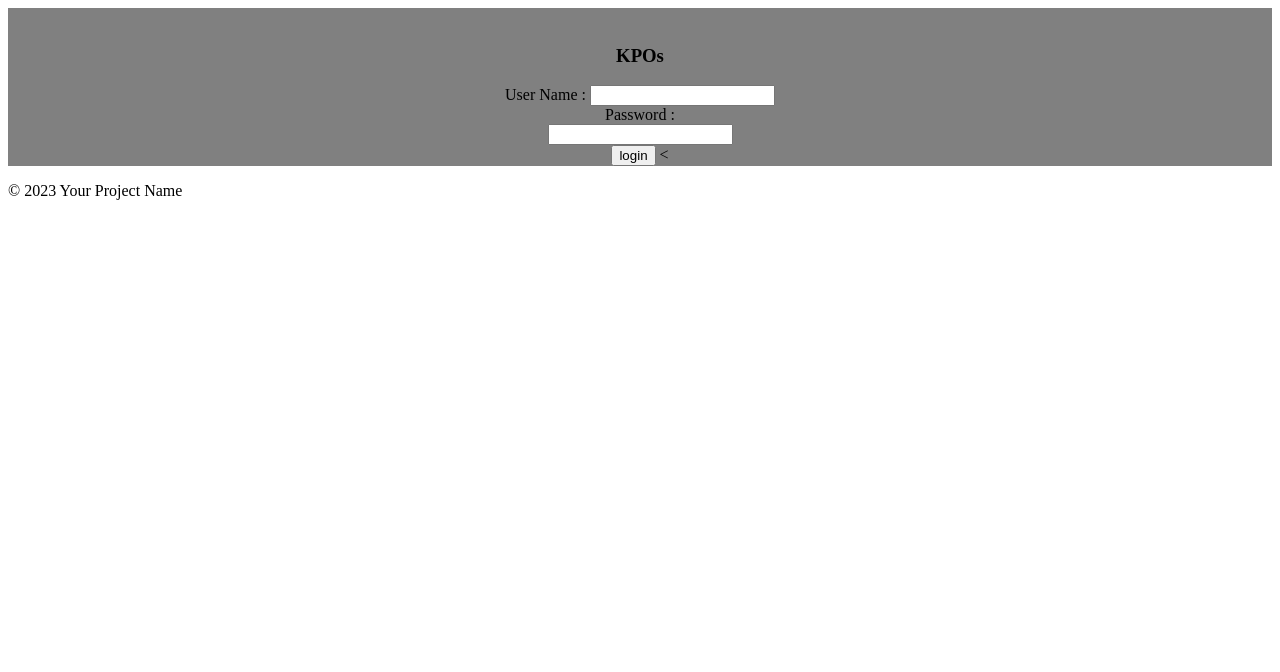
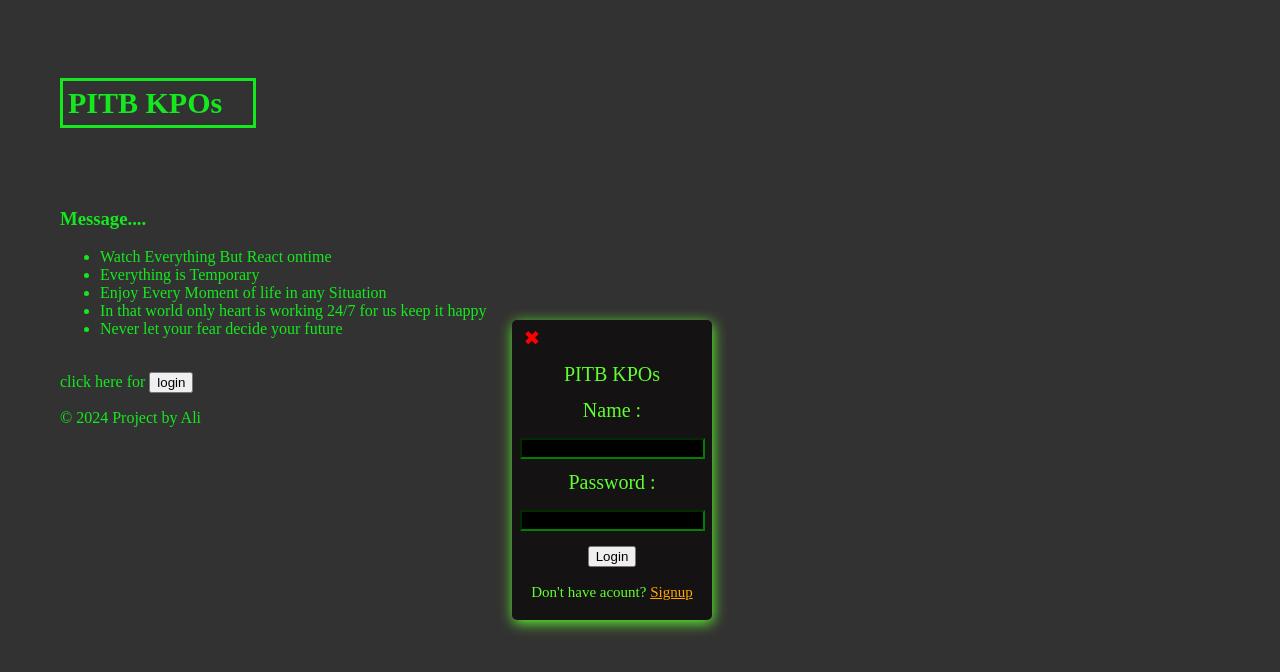
Before and after one commit to Lorenzo-777/myweb, a plain HTML site: page index.html in a window 1280 px wide. Both pictures are taken after a click on the button "login". Drawn offline with Linux system fonts and the light colour scheme.

Commit message:
Update index.html

```diff
--- a/index.html
+++ b/index.html
@@ -1,3 +1,4 @@
+
 <!DOCTYPE html>
 <html lang="en">
 <head>
@@ -6,41 +7,167 @@
     <title>IT Squad</title>
    <!-- <link rel="stylesheet" href="styles.css">--> </head>
     <style>
+
+
+
+
         body{
-            background-color:skyblue:
+            background-color:skyblue;
             margin: 20px;
+            background-color: rgb(51, 50, 50);
+
         }
 
-        .login{
-            text-align:center;
-            float:center;
-            background-color: grey;
-            box-shadow:7px 12px 20px solid black;
-        }
+
+#Signup{
+    color: orange;
+}
+.section{
+    margin: 40px;
+color:rgb(20, 233, 30);
+}
+h2{
+    font-size: 30px;
+    border: 3px solid ;
+    width: 180px;
+    padding: 5px;
+    left: 10px;
+}
+#loginp{
+    margin: 0px;
+}
+.log{
+    z-index: 1;
+    position:fixed;
+    left: 40%;
+    top: 40%;
+    display: block;
+    font-size: 20px;
+    background-color: rgb(20, 18, 18);
+    width: 200px;
+    text-align: center;
+    height: 300px;
+    line-height: 1.8;
+    border-radius: 5px;
+    color: rgb(95, 255, 47);
+    box-shadow: 1px 3px 14px ;
+    display: none;
+
+}
+input{
+    background-color: black;
+    color: rgb(30, 238, 30);
+    text-align: center;
+    border-color: green;
+
+}
+button:hover{
+background-color: rgb(118, 194, 5);
+box-shadow: 1px 3px 14px wheat;
+color: white;
+}
+#Sign{
+    font-size: 15px;
+}
+#cross{
+    position: relative;
+    right: 40%;
+    color: red;
+    text-decoration: none;
+}
+
+
+
+
+
     </style>
 <body>
-    <div>
-        <div class="login">
-            <img src="" >
-            <h3>
-            KPOs
-            </h3>
-            <label>User Name : </label>
-            <input type= "text">
-            <br>
-            <label>Password :</label>
-            <br>
-            <input type="password">
-            <br>
-            <button onclick="login">login</button>
-            <
+    <br>
+
+    <div class="section">
+        <h2> PITB KPOs</h2>
+        <br>
+        <br>
+
+        <h3>Message....</h3>
+
+        <ul>
+            <li>Watch Everything But React ontime </li>
+            <li>Everything is Temporary
+            </li>
+            <li>Enjoy Every Moment of life in any Situation </li>
+            <li>In that world only heart is working 24/7 for us keep it happy </li>
+            <li>Never let your fear decide your future </li>
+        </ul>
+<br>
+<span> click here for    <button onclick="show()" >login</button> </span>
+
+<section id="loginp">
+    <div class="log">
+        <a id="cross" href="#" onclick="hide()"> &#10006;</a>
+        <br>
+<span>PITB KPOs</span>
+<br>
+
+<label>Name :</label>
+<br>
+<input type="text" id="userinput">
+<br>
+<label  >Password :
+</label>
+<br>
+<input type="password" id="passwordinput">
+<br>
+<button onclick="login()" >Login</button>
+<br>
+<span id="Sign">Don't have acount? <a id="Signup" href="#">Signup</a> </span>
+
+</div>
 
 
-        </div>
-    </div>
+
+</section>
+
     <footer>
-        <p>&copy; 2023 Your Project Name</p>
+        <p>&copy; 2024 Project by Ali</p>
     </footer>
+<script>
+   function show() {
+  document.getElementsByClassName('log')[0].style.display = "block";
+}
+function hide() {
+  document.getElementsByClassName('log')[0].style.display = "none";
+}
 
-    <script src="script.js"></script> </body>
+
+
+</script>
+<script>
+    const users = [
+        {
+            userName:"taha.epd",
+            password:'taha1234'
+        },
+        {
+            userName:"ali.epd",
+            password:"ali1234"
+        },
+        {
+            userName:"talha.epd",
+            password:'talha1234'
+        }
+    ];
+    function login(){
+    const username = document.getElementById('userinput').value;
+    const password = document.getElementById('passwordinput').value;
+ const filtered_user =users.filter(user => user.userName ===username && password===password);
+if(filtered_user.length > 0){
+    alert('Login Successfull');
+}else{
+    alert('Invalid user name or password')
+}
+    }
+
+</script>
+     </body>
 </html>
```
